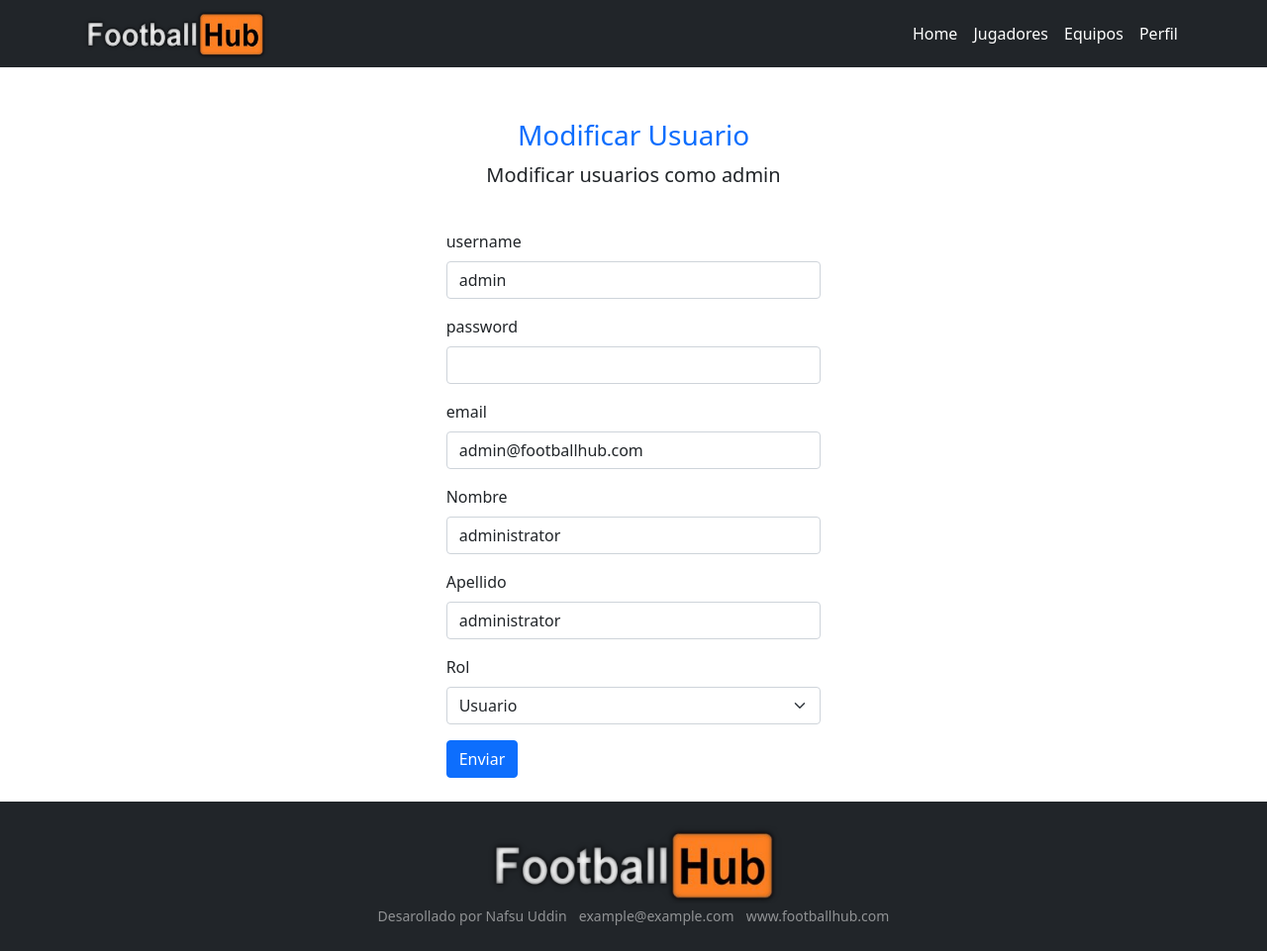
After one commit to bynafrez08/P3-NU, a Flask app: page /users/20/modify/ in a window 1280 px wide. The commit adds this page. Shown: the whole page at 99% size. Run offline with Flask 3, Linux system fonts and the light colour scheme; a user stored in the database is signed in; data comes from the database, SQL or seed files in the repository; both versions use the stored data as it was after the commit.

Commit message:
cambios de login

```diff
--- a/app.py
+++ b/app.py
@@ -20,23 +20,45 @@ app.secret_key = 'nafsu_secret_key'
 def index():
     return render_template('login.html')
 
-@app.route('/login/', methods=['GET','POST'])
+@app.route('/login/', methods=['GET', 'POST'])
 def login():
-    if request.method == 'POST': # se envia los datos del formalario que proporciona el usuario por post, que es el usernama y password.
+    if request.method == 'POST':
         username = request.form['username']
         password = request.form['password']
 
-        # pasar los datos proporcionados del usuario en la funcion check_login para comprabar las credenciales desde la bd.
-        if db_futbol.check_login(username,password):
-            # la session se inicia con el campo username que da el usuario y se redirige a home.
+        if username == 'admin' and password == 'admin':
+            return redirect(url_for('cambiar_password'))
+
+        if db_futbol.check_login(username, password):
             session['username'] = username
             return redirect(url_for('home'))
         else:
-            # en la caso de que las credenciales son incorrectas.
             flash('Credenciales incorrectas', 'danger')
             return redirect(url_for('login'))
+
     else:
-        return render_template('login.html') # si no se ha enviado ningun formulario vuelve a login.
+        return render_template('login.html')
+
+@app.route('/cambiar_password/', methods=['GET', 'POST'])
+def cambiar_password():
+    if request.method == 'POST':
+        nueva_pass = request.form['new_password']
+
+        if db_futbol.check_login('admin', 'admin'):
+            conn = sqlite3.connect('footballhub.sqlite3')
+            cursor = conn.cursor()
+            hashed_password = hashlib.sha256(nueva_pass.encode('utf-8')).hexdigest()
+            cursor.execute('UPDATE users SET password = ? WHERE username = "admin"', (nueva_pass,))
+            conn.commit()
+            conn.close()
+            flash('Contraseña cambiada correctamente', 'success')
+            return redirect(url_for('home'))
+        else:
+            flash('Usuario admin no encontrado.', 'danger')
+            return redirect(url_for('cambiar_password'))
+
+    return render_template('cambiar_pass.html')
+
 
 @app.route('/home/', methods=['GET','POST'])
 def home():
@@ -74,11 +96,11 @@ def login_required(f):
         return f(*args, **kwargs)
     return decorated_function
 
+
 def admin_required(f):
     @wraps(f)
     def decorated_function(*args, **kwargs):
         if session.get('rol') != 'admin':
-            flash('Pagina restringida solo para admin','danger')
             return redirect(request.referrer)
         return f(*args, **kwargs)
     return decorated_function
@@ -121,12 +143,12 @@ def user_page():
 @app.route('/users/<username>/delete/')
 @login_required
 def del_users(username):
-     # eliminar la cuenta y la cookie de session si el usuario ha iniciado correctamente la session. Si no redirige al login
     if 'username' in session:
        db_futbol.delete_user(username)
+       flash(f'Usuario {username} eliminado', 'success')
        return redirect(url_for('user_page'))
 
-@app.route('/users/insertar/')
+@app.route('/users/insertar/', methods=['GET','POST'])
 @login_required
 def insert_user():
     if request.method == 'POST':
@@ -135,17 +157,36 @@ def insert_user():
         email = request.form['email']
         name = request.form['name']
         surname = request.form['surname']
-        rol = request.form['rol']
 
         #encriptar la contraseña en la bd
         hashed_password = hashlib.sha256(password.encode('utf-8')).hexdigest()
 
-        db_futbol.add_user(username,hashed_password,email,name,surname,rol)
+        db_futbol.register_user(username,hashed_password,email,name,surname)
         flash(f'Se ha creado el usuario {username}','success')
         return redirect(url_for('user_page'))
 
     else:
         return render_template('useradd.html')
+
+@app.route('/users/<id_username>/modify/', methods=['GET','POST'])
+@login_required
+def modify_users(id_username):
+    if request.method == 'GET':
+        users = db_futbol.show_users(id_username)
+        return render_template('modify_users.html', users=users[0])
+
+    if request.method == 'POST':
+        username  = request.form['username']
+        password = request.form['password']
+        email = request.form['email']
+        name = request.form['name']
+        surname = request.form['surname']
+        rol = request.form['rol']
+
+        db_futbol.modify_user(username,password,email,name,surname,rol,id_username)
+        flash(f'Se ha modificado el {username}','success')
+        return redirect(url_for('user_page'))
+
 
 @app.route('/jugadores/')
 @login_required
--- a/db_futbol.py
+++ b/db_futbol.py
@@ -6,14 +6,6 @@ def register_user(username,password,email,name,surname):
     conn = sqlite3.connect('footballhub.sqlite3')
     sql = 'INSERT INTO users (username,password,email,name,surname) values (?,?,?,?,?)'
     valores = [username,password,email,name,surname]
-    conn.execute(sql,valores)
-    conn.commit()
-    conn.close()
-
-def add_user(username,password,email,name,surname,rol):
-    conn = sqlite3.connect('footballhub.sqlite3')
-    sql = 'INSERT INTO users (username,password,email,name,surname,rol) values (?,?,?,?,?,?)'
-    valores = [username,password,email,name,surname,rol]
     conn.execute(sql,valores)
     conn.commit()
     conn.close()
@@ -105,19 +97,24 @@ def show_jugadores(id_jugadores=None):
     return jugadores
 
 
-def show_users():
+def show_users(id_username=None):
     conn = sqlite3.connect('footballhub.sqlite3')
-    cursor = conn.execute('SELECT username, email, name, surname, rol FROM users')
+    sql = 'SELECT id_username, username, email, name, surname, rol FROM users'
+    if id_username is not None:
+        sql += ' WHERE id_username=' + id_username
+
+    cursor = conn.execute(sql)
 
     users = []
 
     for row in cursor:
         user = {
-            'username': row[0],
-            'email': row[1],
-            'name': row[2],
-            'surname': row[3],
-            'rol': row[4]
+            'id_username': row[0],
+            'username': row[1],
+            'email': row[2],
+            'name': row[3],
+            'surname': row[4],
+            'rol': row[5]
         }
         users.append(user)
     conn.close()
@@ -222,3 +219,12 @@ def modify_equipo(nombre,jugadores,estadio,champions_copa,logo,presidente,entren
     conn.execute(sql,valores)
     conn.commit()
     conn.close()
+
+def modify_user(username,password,email,name,surname,rol,id_username):
+    conn = sqlite3.connect('footballhub.sqlite3')
+    hashed_password = hashlib.sha256(password.encode('utf-8')).hexdigest()
+    sql = 'UPDATE users SET username=?, password=? , email=?, name=?, surname=?, rol=? WHERE id_username=?'
+    valores = [username,hashed_password,email,name,surname,rol,id_username]
+    conn.execute(sql,valores)
+    conn.commit()
+    conn.close()
--- /dev/null
+++ b/templates/cambiar_pass.html
@@ -0,0 +1,5 @@
+<form action="/cambiar_password/" method="POST">
+    <label for="nueva_contraseña">nueva contraseña</label>
+    <input type="password" name="new_password" id="new_password" placeholder="Nueva contraseña"><br>
+    <input type="submit" value="Cambiar contraseña">
+</form>
--- /dev/null
+++ b/templates/modify_users.html
@@ -0,0 +1,57 @@
+{% extends 'base.html' %}
+
+{% block title %}
+    modify_user
+{% endblock %}
+
+{% block content %}
+    <br>
+    <br>
+    <br>
+   <div class="mt-5 conatiner">
+        <div class="text-center">
+            <h3 class="text-primary">Modificar Usuario</h3>
+            <p class="lead">Modificar usuarios como admin</p>
+        </div>
+
+        <form action="/users/{{ users.id_username }}/modify/" method="POST">
+            <div class=" d-flex align-items-center justify-content-center">
+                <div class="bg-white col-md-4">
+                    <div class="p-4 rounded shadow-md">
+                        <div>
+                            <label class="form-label">username</label>
+                            <input type="text" name="username" class="form-control" placeholder="" id="username" value="{{ users.username }}">
+                        </div>
+                        <div class="mt-3">
+                            <label class="form-label">password</label>
+                            <input type="password" name="password" class="form-control" id="password">
+                        </div>
+                        <div class="mt-3">
+                            <label  class="form-label">email</label>
+                            <input type="text" name="email" class="form-control" id="email" value="{{ users.email }}">
+                        </div>
+                        <div class="mt-3">
+                            <label  class="form-label">Nombre</label>
+                            <input type="text" name="name" class="form-control" placeholder="" id="name" value="{{ users.name }}">
+                        </div>
+                        <div class="mt-3">
+                            <label class="form-label">Apellido</label>
+                            <input type="text" name="surname" class="form-control" placeholder="" id="surname" value="{{ users.surname }}">
+                        </div>
+                        <div class="mt-3 mb-3">
+                            <label class="form-label" for="rol">Rol</label>
+                            <select id="rol" name="rol" class="form-select" aria-label="Default select example">
+                             <label class="form-label" for="rol">Rol</label>
+                                <option value="admin" {% if users['rol'] == "admin" %}selected{% endif %}>Administrador</option>
+                                <option value="user" {% if users['rol'] == "user" %}selected{% endif %}>Usuario</option>
+                            </select>
+                        </div>
+                        <button class="btn btn-primary">
+                            Enviar
+                        </button>
+                    </div>
+                </div>
+            </div>
+        </form>
+   </div>
+{% endblock %}
--- a/templates/users.html
+++ b/templates/users.html
@@ -17,6 +17,7 @@
                   <th scope="col">Email</th>
                   <th scope="col">Nombre</th>
                   <th scope="col">Apellido</th>
+                  <th scope="col">Rol</th>
                   <th scope="col">Actions</th>
                 </tr>
               </thead>
@@ -27,9 +28,10 @@
                           <td>{{ user.email }}</td>
                           <td>{{ user.name }}</td>
                           <td>{{ user.surname }}</td>
+                          <td>{{ user.rol }}</td>
                           <td>
                             <a href="/users/{{ user.username }}/delete" class="btn btn-danger" onclick="return confirm('Estas seguro de eliminar?')">Eliminar</a>
-                            <a href="" class="btn btn-warning">Modificar</a>
+                            <a href="/users/{{ user.id_username }}/modify" class="btn btn-warning">Modificar</a>
                           </td>
                      </tr>
                 {% endfor %}
```
Also changed, not shown: templates/useradd.html (+3 -9 lines), footballhub.sqlite3.
